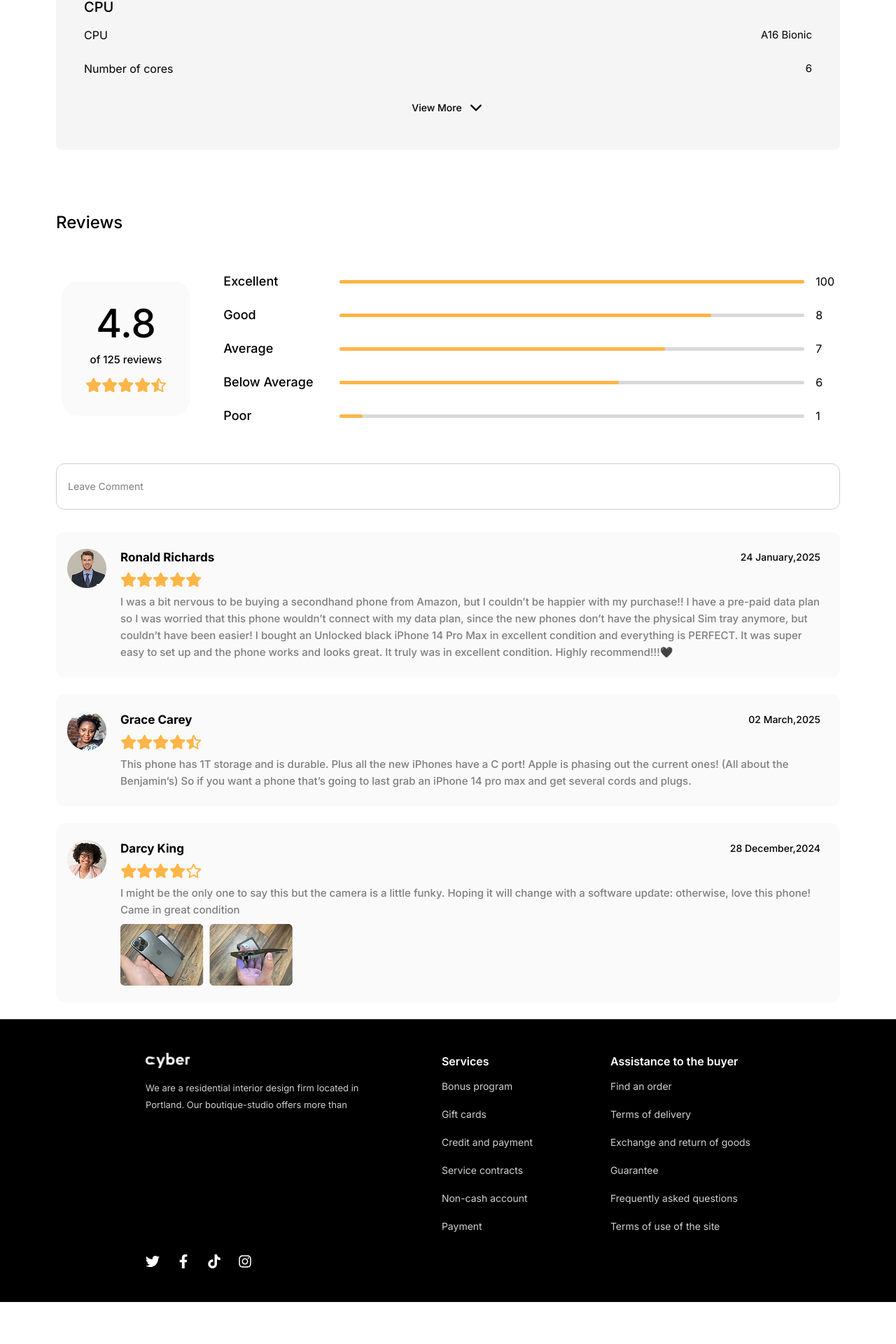
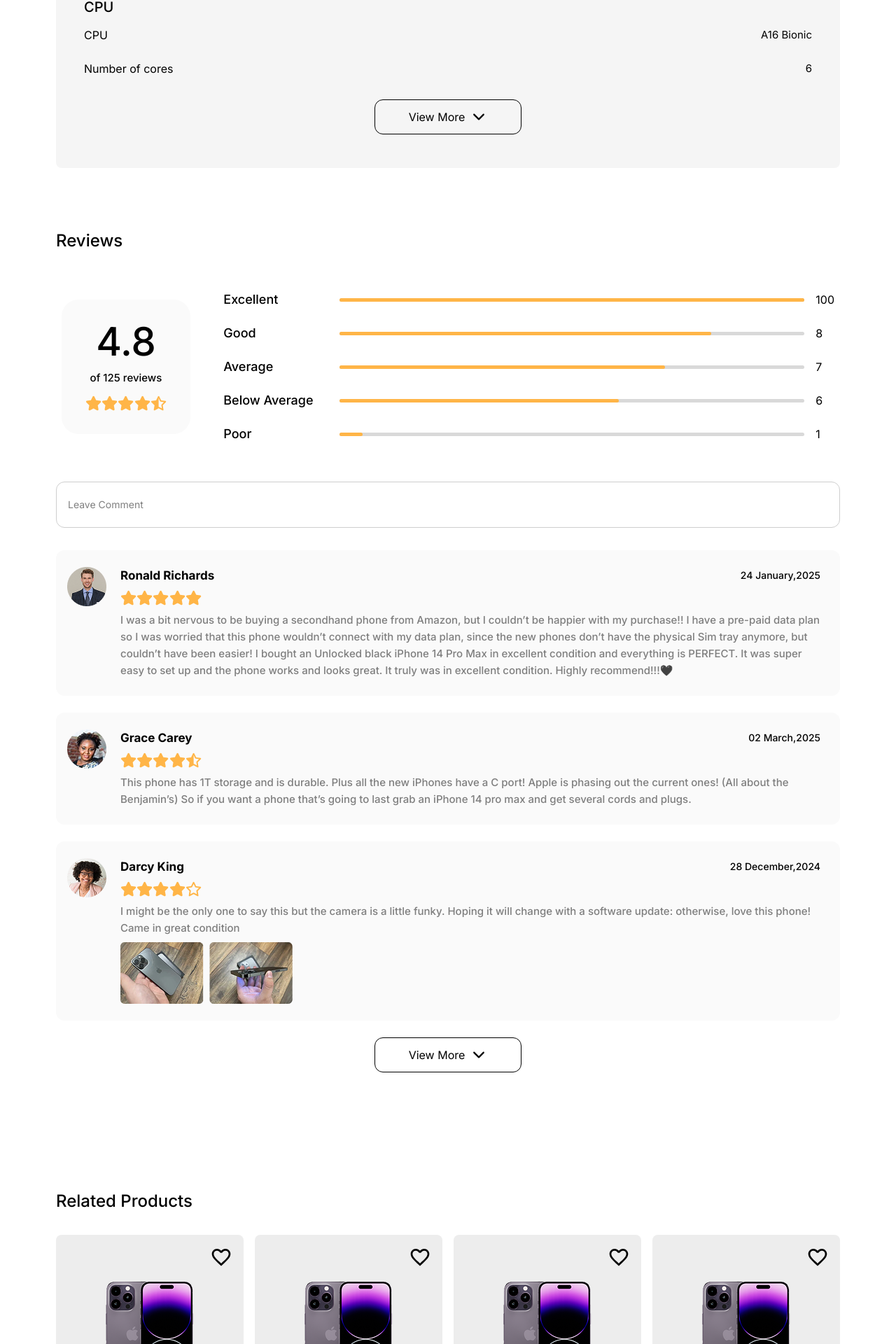
Before and after one commit to Ellham-dev/estore-react, a React (Vite) app: page /home/product in a window 1280 px wide. Shown: the part 1774-3694 px from the top of the page at 70% size. Before the commit the page ends 3634 px from the top, so only its background shows below. Built offline with nearby package versions, Linux system fonts and the light colour scheme.

Commit message:
routing start

```diff
--- a/src/components/Products.jsx
+++ b/src/components/Products.jsx
@@ -1,4 +1,5 @@
 import Product from "./Product"
+import { Link } from "react-router";
 
 
 const Products = () => {
@@ -15,7 +16,7 @@ const Products = () => {
               </ul>
             </div>
             <div className="flex justify-between gap-y-5 flex-wrap">
-             <Product/>
+             <Link to={"product"}><Product/></Link>
              <Product/>
              <Product/>
              <Product/>
--- a/src/components/SinglePageProduct.jsx
+++ b/src/components/SinglePageProduct.jsx
@@ -18,6 +18,7 @@ import Review1P from "/Review1.png"
 import Review2P from "/Review2.png"
 import UserPic3 from "/User3.png"
 import UserPic2 from "/User2.png"
+import Product from "./Product"
 
 
 const SinglePageProduct = () => {
@@ -51,7 +52,7 @@ const SinglePageProduct = () => {
                 <img src={Iphone_14pro_big} alt="" className="w-[413px] h-[517px]" />
               </div>
             </div>
-            {/* secont_part_start */}
+            {/* second_part_start */}
             <div className="w-1/2 py-28">
               <div className="mb-4">
                 <h3 className="text-[40px] font-bold leading-10 mb-6">Apple iPhone 14 Pro Max</h3>
@@ -197,14 +198,17 @@ const SinglePageProduct = () => {
                 </div>
               </div>
             </div>
-            <div className="flex items-center gap-x-2 justify-center ">
-              <h6 className="text-sm font-medium leading-6">View More</h6>
+            <div className="flex justify-center">
+              <button className="flex items-center gap-x-2 justify-center border px-12 py-3 rounded-xl  cursor-pointer">
+                View More
                 <IoIosArrowDown size={24} />
+              </button>
             </div>
           </div>
           {/* review_part */}
 
-          <div className="mt-[88px]">
+          <div className="py-[88px]">
+            <div className="">
               <div className="mb-12 ">
                 <h6 className="text-2xl leading-8 font-medium">Reviews</h6>
               </div>
@@ -329,6 +333,22 @@ const SinglePageProduct = () => {
 
               </div>
             </div>
+            <div className="flex justify-center">
+              <button className="flex items-center gap-x-2 justify-center border px-12 py-3 rounded-xl  cursor-pointer">
+                View More
+                <IoIosArrowDown size={24} />
+              </button>
+            </div>
+          </div>
+          <div className="py-[80px]">
+            <div className="mb-8"><h4 className="font-medium text-2xl leading-8">Related Products</h4></div>
+            <div className="flex items-center gap-x-4">
+              <Product />
+              <Product />
+              <Product />
+              <Product />
+            </div>
+          </div>
         </div>
 
       </section>
--- a/src/pages/Shop.jsx
+++ b/src/pages/Shop.jsx
@@ -1,8 +1,8 @@
 import { MdArrowForwardIos } from "react-icons/md";
 import { IoIosArrowDown, IoIosArrowUp } from "react-icons/io";
-
 import Product from "../components/Product";
 import Sidebar from "../components/Sidebar";
+import { Link } from "react-router";
 
 const Shop = () => {
     return (
@@ -21,7 +21,7 @@ const Shop = () => {
                     </div>
 
                     <div className="flex gap-8">
-                        <Sidebar/>
+                        <Sidebar />
 
                         {/* Products Part  */}
                         <div className="flex-1">
@@ -36,18 +36,43 @@ const Shop = () => {
                                 </div>
                             </div>
                             <div className="flex items-center gap-y-6 flex-wrap justify-between">
+                                <Link to={'product'}>
                                     <Product />
+                                </Link>
+                                <Link to={'product'}>
                                     <Product />
+                                </Link>
+                                <Link to={'product'}>
                                     <Product />
+                                </Link>
+                                <Link to={'product'}>
                                     <Product />
+                                </Link>
+                                <Link to={'product'}>
                                     <Product />
+                                </Link>
+                                <Link to={'product'}>
                                     <Product />
+                                </Link>
+                                <Link to={'product'}>
                                     <Product />
+                                </Link>
+                                <Link to={'product'}>
                                     <Product />
+                                </Link>
+                                <Link to={'product'}>
                                     <Product />
+                                </Link>
+                                <Link to={'product'}>
                                     <Product />
+                                </Link>
+                                <Link to={'product'}>
                                     <Product />
+                                </Link>
+                                <Link to={'product'}>
                                     <Product />
+                                </Link>
+
                             </div>
                         </div>
                     </div>
```
Lines whose indentation alone changed are shown as unchanged.
